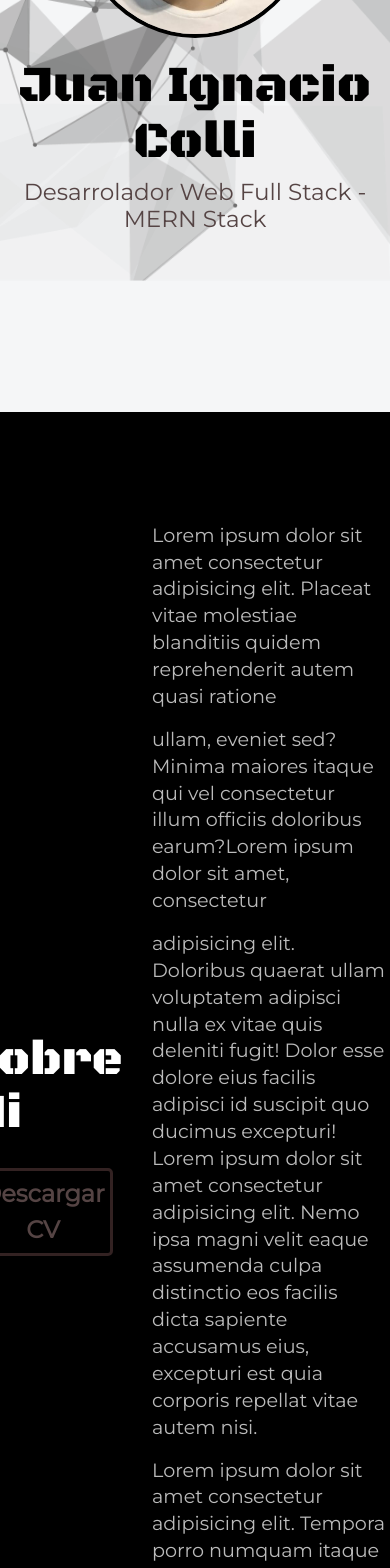
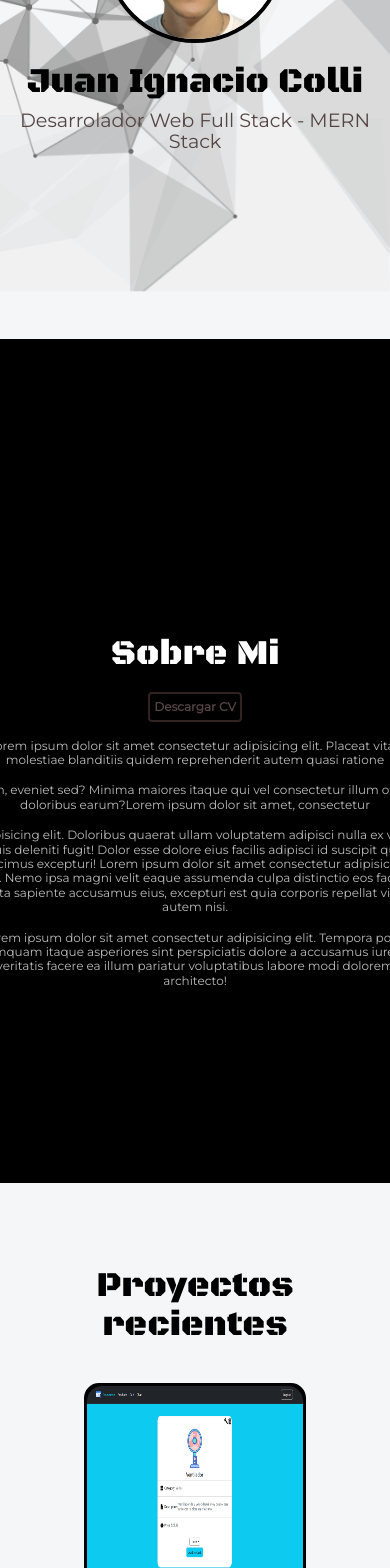
Before and after one commit to JuanIgnacio25/Portfolio, a React (Vite) app: page / in a window 390 px wide. Shown: the part 432-2000 px from the top of the page. Built offline with nearby package versions, Linux system fonts and the light colour scheme.

Commit message:
Media queries para diseño responsivo para dispositivos medianos

```diff
--- a/src/App.css
+++ b/src/App.css
@@ -59,7 +59,7 @@
   background: #000;
 }
 
-.about-me h2 {
+.about-me h1 {
   color: #fff;
 }
 
@@ -81,12 +81,14 @@
   flex-direction: column;
   align-items: center;
   width: 20vw;
+  max-width: 330px;
   margin-right: 70px
 }
 
 .about-me-description {
   text-align: left;
   width: 60vw;
+  max-width: 1000px;
 }
 
 .cv-button {
@@ -108,13 +110,11 @@
 
 /* Projects */
 
-.projects h2 {
+.projects h1 {
   color: #000;
-  justify-self: start;
 }
 
 .projects h3 {
-  font-size: 1.7em;
   color: #fff;
 }
 
@@ -129,7 +129,7 @@
   align-items: center;
   justify-content: center;
   text-align: center;
-  height: 100vh;
+  min-height: 100vh;
 }
 
 .projects-container {
@@ -157,7 +157,8 @@
   flex-direction: column;
   justify-content: center;
   align-items: center;
-  height: 50vh;
+  height: 400px;
+  max-height: 65vh;
   width: 80%;
   margin-top: 20px;
   position: relative;
@@ -206,7 +207,6 @@
 /* Technologies */
 
 .technologies h1 {
-  font-size: 4rem;
   color: #fff;
   justify-self: start;
   margin-bottom: 100px;
@@ -238,7 +238,6 @@
 }
 
 .technologies-container p {
-  font-size: 16px;
   font-weight: 900;
   color: #f5f6f7;
 }
@@ -276,23 +275,22 @@
   align-items: center;
   justify-content: center;
   text-align: center;
-  height: 38vh;
+  height: 300px;
   background: #000;
 }
 
 .contact-container {
   padding-top: 13px;
   background: #544;
-  width: 40%;
-  height: 20vh;
+  width: 600px;
+  height: 150px;
   border-radius: 20px;
   border: 3px solid #bbb;
   box-shadow: 5px 5px 11px 1px rgba(6, 6, 6, 0.75);
   -webkit-box-shadow: 5px 5px 11px 1px rgba(6, 6, 6, 0.75);
   -moz-box-shadow: 5px 5px 11px 1px rgba(6, 6, 6, 0.75);
   position: relative;
-  top: 20vh;
-  font-family: 'Quicksand', sans-serif;
+  top: 150px;
 }
 
 .contact {
@@ -302,7 +300,6 @@
 
 .contact p {
   color: #ccc;
-  font-size: 18px;
 }
 
 /* Footer */
@@ -353,18 +350,146 @@ footer {
 
 
 
+@media screen and (max-width: 1400px) {
+
+  .project h3 {
+    font-size: 1.5em;
+  }
+
+  .projects p {
+    font-size: 0.9em;
+  }
+
+  .project-title {
+    margin-top: 80px;
+  }
+}
+
+@media screen and (max-width: 992px) {
+
+  .projects-container {
+    margin-top: 30px;
+  }
+
+
+  .project {
+    height: 350px;
+    width: 65%;
+    margin-bottom: 30px;
+  }
+
+  .project img {
+    height: 250px;
+    width: 100%;
+    padding-bottom: 5px;
+  }
+
+  .project-description {
+    height: 28%;
+  }
+}
+
 
 
 /* Responsive */
 @media screen and (max-width: 767px) {
+
+  /* NavBar */
   .navbar-brand {
     display: none;
   }
 
   .navbar {
-    position: static;
+    position: static !important;
     z-index: auto;
     top: auto;
     height: auto;
   }
+
+  .nav-container {
+    text-align: center;
+  }
+
+  /* Hero */
+  .hero {
+    margin: auto;
+  }
+
+  .img-container {
+    height: 180px;
+    width: 180px;
+  }
+
+  /* About me */
+  .about-me-container {
+    display: flex;
+    flex-direction: column;
+  }
+
+  .about-me-title {
+    width: 180px;
+    margin: 7px;
+  }
+
+  .cv-button {
+    border: 2px solid #322;
+    border-radius: 4px;
+    font-size: 0.75em;
+    padding: 4px;
+    margin: 10px;
+  }
+
+  .about-me-description {
+    text-align: center;
+    width: 450px;
+  }
+
+  /* Proyectos */
+  .projects h3 {
+    font-size: 1.2em;
+  }
+
+  .projects-container {
+    margin-top: 10px;
+  }
+
+
+  .project {
+    height: 280px;
+    width: 65%;
+    margin-bottom: 30px;
+  }
+
+  .project img {
+    height: 250px;
+    width: 100%;
+    padding-bottom: 5px;
+  }
+
+  .project-description {
+    height: 31%;
+    width: 95%;
+  }
+
+  /* Technologies */
+  .technologies-container i {
+    font-size: 35px;
+  }
+
+  /* Contact */
+
+  .contact-container {
+    padding-top: 13px;
+    background: #544;
+    width: 400px;
+    height: 120px;
+    border-radius: 20px;
+    border: 3px solid #bbb;
+    box-shadow: 5px 5px 11px 1px rgba(6, 6, 6, 0.75);
+    -webkit-box-shadow: 5px 5px 11px 1px rgba(6, 6, 6, 0.75);
+    -moz-box-shadow: 5px 5px 11px 1px rgba(6, 6, 6, 0.75);
+    position: relative;
+    top: 150px;
+  }
+
 }
--- a/src/components/AboutMe.jsx
+++ b/src/components/AboutMe.jsx
@@ -6,7 +6,7 @@ const AboutMe = () => {
     <section id="sobre-mi" className="about-me container-fluid">
       <div className="about-me-container">
         <div className="about-me-title">
-          <h2>Sobre Mi</h2>
+          <h1>Sobre Mi</h1>
           <a href={Cv} target="_blank">
             <button className="cv-button">Descargar CV</button>
           </a>
--- a/src/components/Projects.jsx
+++ b/src/components/Projects.jsx
@@ -6,74 +6,12 @@ import { projects } from "../constants/index";
 const Projects = () => {
   return (
     <section id="proyectos" className="projects container-fluid">
-      <h2>Proyectos recientes</h2>
+      <h1 className="project-title">Proyectos recientes</h1>
 
       <div className="container text-center projects-container">
-        {/* <div className="row">
-          <div className="col project-col">
-            <div className="project">
-              <img src={proyectoEc} alt="Proyecto 1" />
-              <div className="overlay">
-                <div className="overlay-icons">
-                  <a
-                    href="https://github.com/JuanIgnacio25/CoderHouse-ProyectoFinal"
-                    target="_blank"
-                    rel="noopener noreferrer"
-                  >
-                    <i><FaGithub/></i>
-                  </a>
-                  <a
-                    href="https://ecommercejuanignaciocolli-nachocolli1.b4a.run/productos"
-                    target="_blank"
-                    rel="noopener noreferrer"
-                  >
-                    <i><SiSimilarweb/></i>
-                  </a>
-                </div>
-              </div>
-              <div className="project-description">
-                <h3>E-Commerce</h3>
-                <p>
-                  Node.js, Express.js, MongoDB, Mongoose , Handlebars ,
-                  Bootstrap 5 , JWT , socket.io , Bcrypt
-                </p>
-              </div>
-            </div>
-          </div>
-          <div className="col project-col">
-            <div className="project">
-              <img src={proyectoEc2} alt="Proyecto 2" />
-              <div className="overlay">
-                <div className="overlay-icons">
-                  <a
-                    href="https://github.com/JuanIgnacio25/CoderHouse-ProyectoFinal"
-                    target="_blank"
-                    rel="noopener noreferrer"
-                  >
-                    <i><FaGithub/></i>
-                  </a>
-                  <a
-                    href="https://ecommercejuanignaciocolli-nachocolli1.b4a.run/productos"
-                    target="_blank"
-                    rel="noopener noreferrer"
-                  >
-                    <i><SiSimilarweb/></i>
-                  </a>
-                </div>
-              </div>
-              <div className="project-description">
-                <h3>E-Commerce</h3>
-                <p>
-                  Node.js, Express.js, MongoDB, Mongoose , Handlebars ,
-                  Bootstrap 5 , JWT , socket.io , Bcrypt
-                </p>
-              </div>
-            </div>
-          </div>
-        </div> */}
         <div className="row">
           {projects.map((proj) => (
-            <div className="col project-col" key={proj.id}>
+            <div className="col-md-12 col-lg-6 project-col" key={proj.id}>
               <div className="project">
                 <img src={proj.img} alt={`Proyecto ${proj.id}`} />
                 <div className="overlay">
--- a/src/components/Technologies.jsx
+++ b/src/components/Technologies.jsx
@@ -8,7 +8,7 @@ const Technologies = () => {
         <h1>Tecnologias</h1>
         <div className="row">
           {technologies.map((tech) => (
-            <div className="grid-container col-xs-4 col-sm-4 col-md-4 col-lg-3" key={tech.id}>
+            <div className="grid-container col-6 col-sm-4 col-md-4 col-lg-3" key={tech.id}>
               <div className="technologie">
                 <i>{<tech.logo />}</i>
                 <p>{tech.title}</p>
--- a/src/index.css
+++ b/src/index.css
@@ -30,11 +30,36 @@ h1 {
 
 h2 {
   font-family: 'Black Ops One', cursive;
-  font-size: 3em;
+  font-size: 2.5em;
   line-height: 1.1;
 }
 
+h3 {
+  font-size: 1.8em;
+  line-height: 1.1;
+}
+
+
 p {
-  font-size: 1.2em;
+  font-size: 1.1em;
   line-height: 1.4;
 }
+
+@media screen and (max-width: 767px) {
+  h1 {
+    font-size: 2.2em;
+  }
+
+  h2 {
+    font-size: 1.7em;
+  }
+
+  h3{
+    font-size: 1.2rem;
+  }
+
+  p{
+    font-size: 0.75em;
+    line-height: 1.2;
+  }
+}
```
